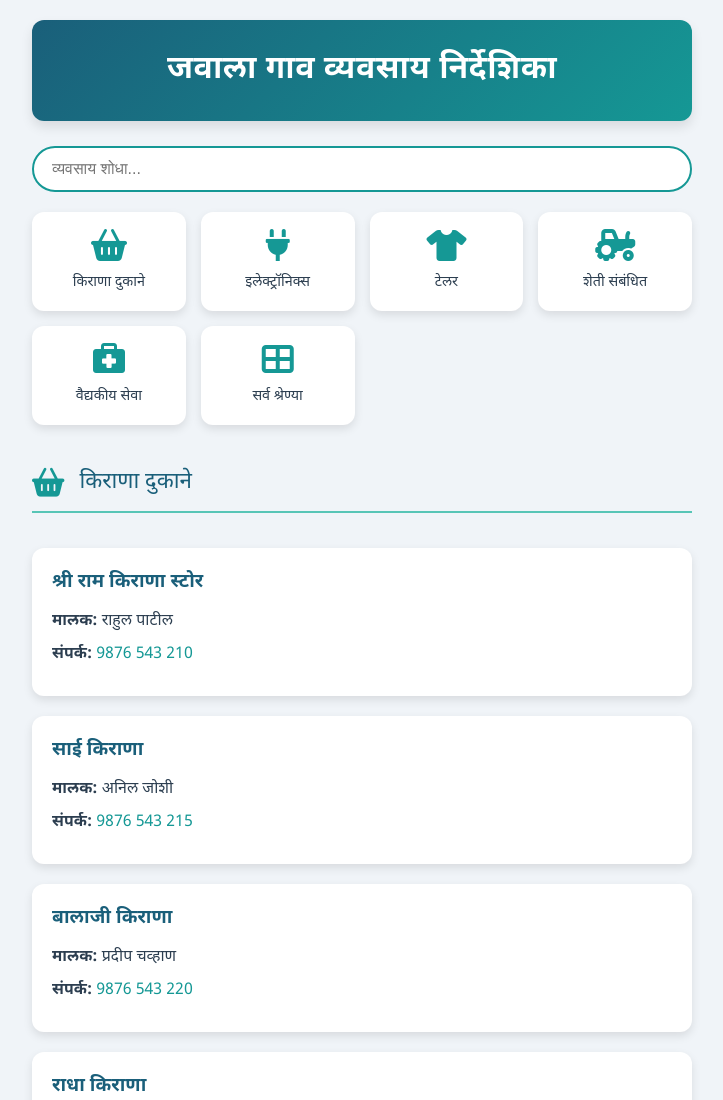
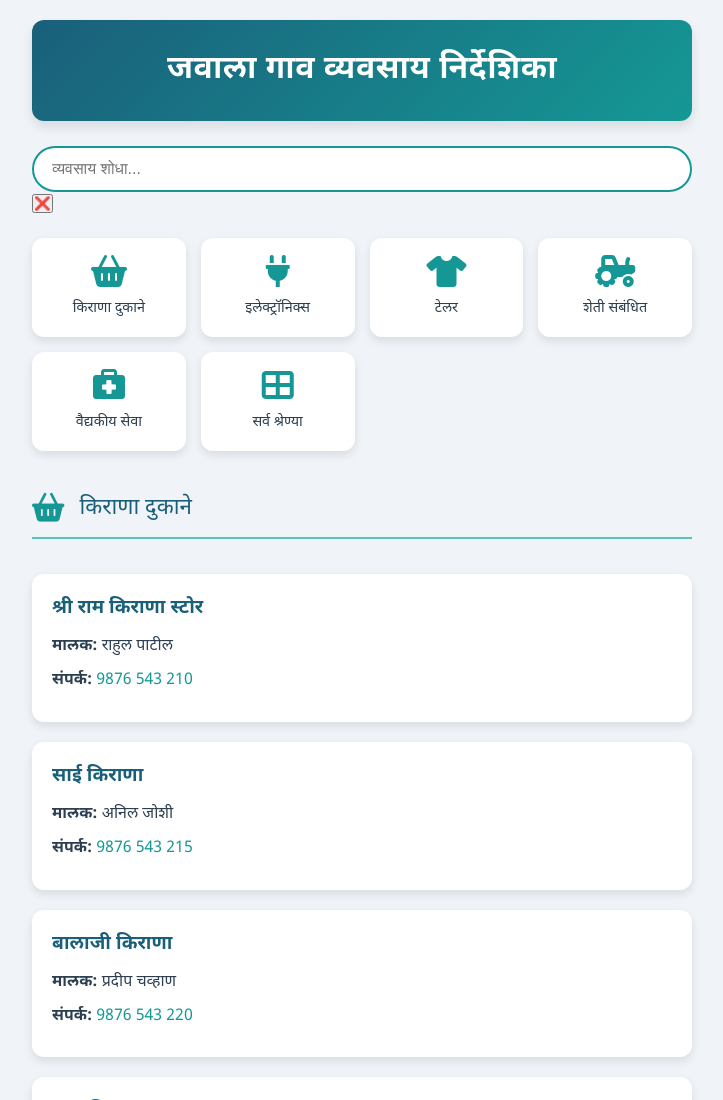
Before and after one commit to Incident-Tracker-Pro/-, a plain HTML site: page index.html in a window 1280 px wide. Shown: the top 1100 px of the page, without its empty margins (278-1001 px from the left). Drawn offline with Linux system fonts and the light colour scheme.

Commit message:
Update index.html

```diff
--- a/index.html
+++ b/index.html
@@ -17,6 +17,7 @@
         <div class="controls">
             <div class="search-container">
                 <input type="text" id="searchInput" placeholder="व्यवसाय शोधा..." aria-label="व्यवसाय शोधा">
+                <button id="clearSearch" aria-label="शोध मिटवा">❌</button>
             </div>
 
             <div class="category-selection">
@@ -25,7 +26,7 @@
             </div>
         </div>
 
-        <div id="businessList" class="business-grid" role="main"></div>
+        <div id="businessList" class="business-grid" role="main" aria-live="polite"></div>
     </div>
 
     <script src="script.js"></script>
```
